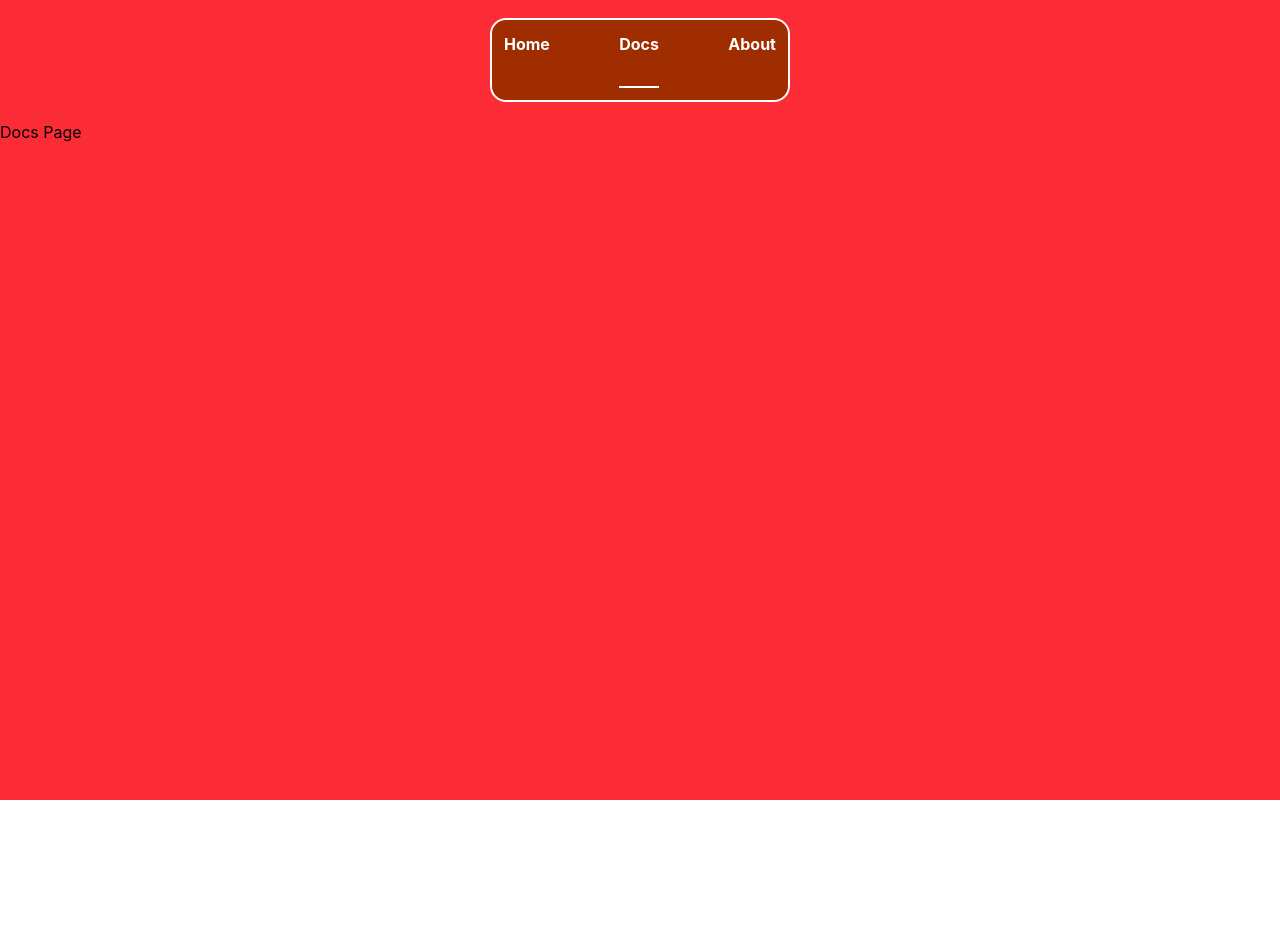
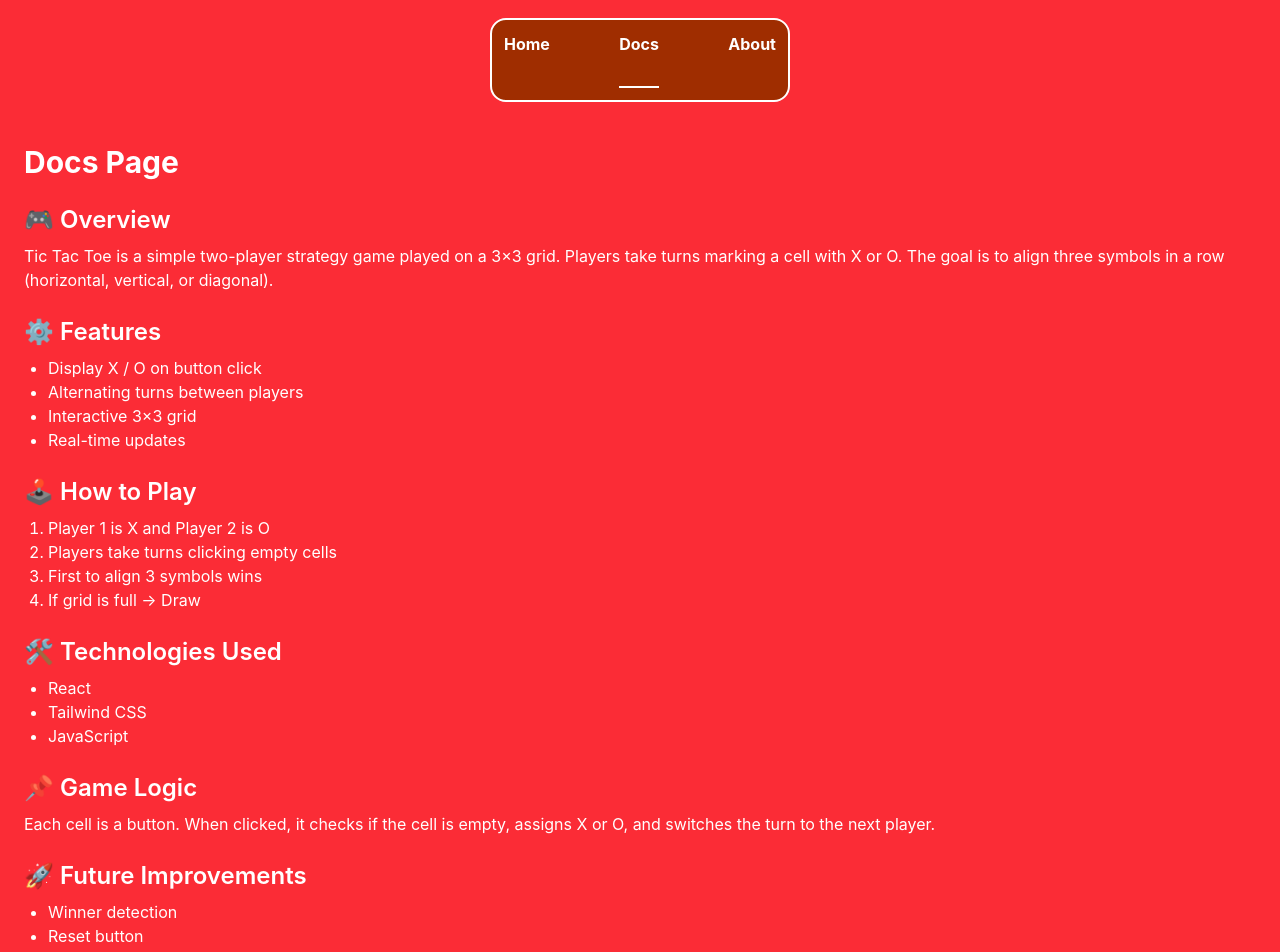
Before and after one commit to kushalupadhyay07/Tic-Tac_Toe_Game, a React (Vite) app: page /docs in a window 1280 px wide. Shown: the top 952 px of the page. Before the commit the page ends 800 px from the top, so only its background shows below. Built offline with nearby package versions, Linux system fonts and the light colour scheme.

Commit message:
Update Docs Page

```diff
--- a/src/Components/Player1.jsx
+++ b/src/Components/Player1.jsx
@@ -2,13 +2,13 @@ import React, { useContext, useEffect, useState } from "react";
 import { Context } from "../store/Context";
 
 export default function Player1() {
-  let { toggle, isactive } = useContext(Context);
+  let { toggle, isactive, winner } = useContext(Context);
   let [wins, setwins] = useState(0);
   useEffect(() => {
-    if (!isactive && !toggle) {
+    if (winner === "X") {
       setwins(wins + 1);
     }
-  }, [isactive, toggle]);
+  }, [winner]);
   return (
     <div className="w-15/100 border-2 h-4/10 flex flex-col justify-center items-center bg-orange-500 rounded-tr-3xl rounded-br-2xl">
       <h1 className="text-xl font-bold ">Player 1</h1>
--- a/src/Components/Player2.jsx
+++ b/src/Components/Player2.jsx
@@ -1,19 +1,19 @@
-import React, { useContext, useEffect, useState } from 'react'
-import { Context } from '../store/Context'
+import React, { useContext, useEffect, useState } from "react";
+import { Context } from "../store/Context";
 
 export default function Player1() {
-  let {toggle,isactive}=useContext(Context)
-  let [wins,setwins]=useState(0)
-  useEffect(()=>{
-    if(!isactive && toggle ){
-      setwins(wins+1)
+  let { toggle, isactive, winner } = useContext(Context);
+  let [wins, setwins] = useState(0);
+  useEffect(() => {
+    if (winner === "O") {
+      setwins(wins + 1);
     }
-  },[isactive,toggle])
+  }, [winner]);
   return (
-    <div className='w-15/100 border-2 h-4/10 flex flex-col justify-center items-center bg-orange-500 rounded-tr-3xl rounded-br-2xl'>
-      <h1 className='text-xl font-bold '>Player 2</h1>
-      <h2 className='text-xl font-bold '>Score</h2>
-       <h1 className='text-5xl font-bold text-amber-50'>{wins}</h1>
+    <div className="w-15/100 border-2 h-4/10 flex flex-col justify-center items-center bg-orange-500 rounded-tr-3xl rounded-br-2xl">
+      <h1 className="text-xl font-bold ">Player 2</h1>
+      <h2 className="text-xl font-bold ">Score</h2>
+      <h1 className="text-5xl font-bold text-amber-50">{wins}</h1>
     </div>
-  )
+  );
 }
--- a/src/Components/text.jsx
+++ b/src/Components/text.jsx
@@ -3,7 +3,7 @@ import React, { useContext } from "react";
 import { Context } from "../store/Context";
 
 export default function Text() {
-  let { isactive, toggle } = useContext(Context);
+  let { isactive, toggle,winner } = useContext(Context);
   return (
     <div className="text-2xl font-semibold text-white h-1/10">
       {isactive && (
@@ -18,7 +18,13 @@ export default function Text() {
 
       {!isactive && (
         <div>
-          {toggle ? <h1>Player 2 Wins 🎉</h1> : <h1>Player 1 Wins 🎉</h1>}
+          {
+            winner==="X" && <h1>Player 1 is win </h1>
+
+          }
+          {
+            winner==="O" && <h1>Player 2 is win </h1>
+          }
         </div>
       )}
     </div>
--- a/src/Websitepages/Docs.jsx
+++ b/src/Websitepages/Docs.jsx
@@ -1,9 +1,70 @@
-import React from 'react'
-
 export default function Docs() {
   return (
-    <div>
-       Docs Page
+    <div className="min-h-screen bg-red-500 text-white p-6">
+      {/* Heading */}
+      <h1 className="text-3xl font-bold mb-6">Docs Page</h1>
+
+      {/* Overview */}
+      <section className="mb-6">
+        <h2 className="text-2xl font-semibold mb-2">🎮 Overview</h2>
+        <p>
+          Tic Tac Toe is a simple two-player strategy game played on a 3×3 grid.
+          Players take turns marking a cell with X or O. The goal is to align
+          three symbols in a row (horizontal, vertical, or diagonal).
+        </p>
+      </section>
+
+      {/* Features */}
+      <section className="mb-6">
+        <h2 className="text-2xl font-semibold mb-2">⚙️ Features</h2>
+        <ul className="list-disc ml-6">
+          <li>Display X / O on button click</li>
+          <li>Alternating turns between players</li>
+          <li>Interactive 3×3 grid</li>
+          <li>Real-time updates</li>
+        </ul>
+      </section>
+
+      {/* How to Play */}
+      <section className="mb-6">
+        <h2 className="text-2xl font-semibold mb-2">🕹️ How to Play</h2>
+        <ol className="list-decimal ml-6">
+          <li>Player 1 is X and Player 2 is O</li>
+          <li>Players take turns clicking empty cells</li>
+          <li>First to align 3 symbols wins</li>
+          <li>If grid is full → Draw</li>
+        </ol>
+      </section>
+
+      {/* Technologies */}
+      <section className="mb-6">
+        <h2 className="text-2xl font-semibold mb-2">🛠️ Technologies Used</h2>
+        <ul className="list-disc ml-6">
+          <li>React</li>
+          <li>Tailwind CSS</li>
+          <li>JavaScript</li>
+        </ul>
+      </section>
+
+      {/* Game Logic */}
+      <section className="mb-6">
+        <h2 className="text-2xl font-semibold mb-2">📌 Game Logic</h2>
+        <p>
+          Each cell is a button. When clicked, it checks if the cell is empty,
+          assigns X or O, and switches the turn to the next player.
+        </p>
+      </section>
+
+      {/* Future Improvements */}
+      <section>
+        <h2 className="text-2xl font-semibold mb-2 ">🚀 Future Improvements</h2>
+        <ul className="list-disc ml-6">
+          <li>Winner detection</li>
+          <li>Reset button</li>
+          <li>AI opponent</li>
+          <li>Better UI/UX</li>
+        </ul>
+      </section>
     </div>
-  )
+  );
 }
--- a/src/store/Context.jsx
+++ b/src/store/Context.jsx
@@ -18,7 +18,7 @@ function ContextProvider({ children }) {
       setToggle(!toggle);
     }
   }
-
+  let [winner, setwinner] = useState("");
   function checkpairs() {
     const winningPatterns = [
       [0, 1, 2],
@@ -36,6 +36,7 @@ function ContextProvider({ children }) {
 
       if (items[a] !== "" && items[a] === items[b] && items[b] === items[c]) {
         setisactive(false);
+        setwinner(items[a]);
         return;
       }
     }
@@ -45,17 +46,25 @@ function ContextProvider({ children }) {
     checkpairs();
   }, [items]);
 
-  function newgame(){
-    setItems(["", "", "", "", "", "", "", "", ""])
-    setToggle(true)
-    setisactive(true)
-
+  function newgame() {
+    setItems(["", "", "", "", "", "", "", "", ""]);
+    setToggle(true);
+    setwinner("");
+    setisactive(true);
   }
-
 
   return (
     <Context.Provider
-      value={{ items, setItems, toggle, setToggle, handleClick, isactive,newgame }}
+      value={{
+        items,
+        setItems,
+        toggle,
+        setToggle,
+        handleClick,
+        isactive,
+        newgame,
+        winner,
+      }}
     >
       {children}
     </Context.Provider>
```
